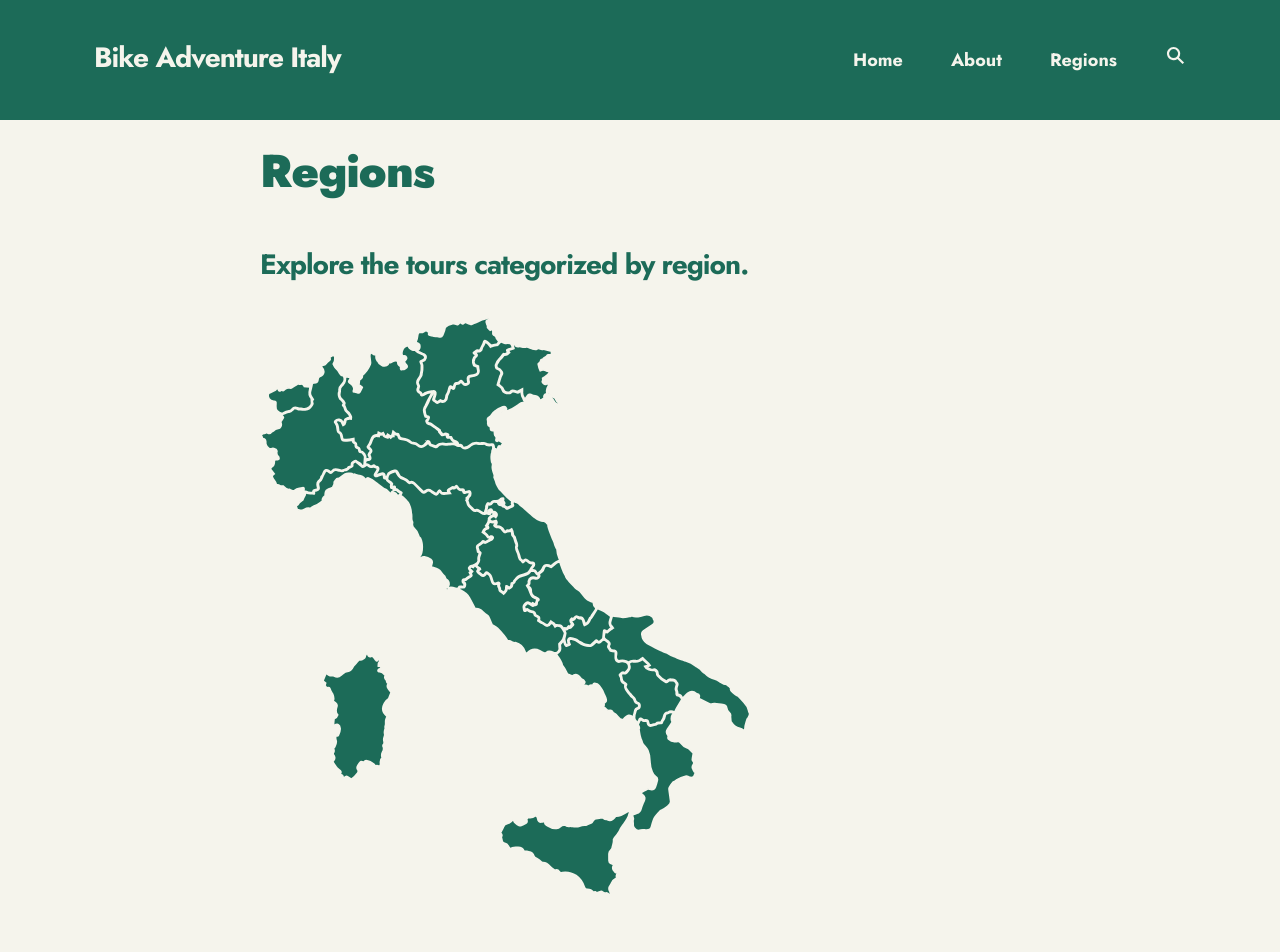
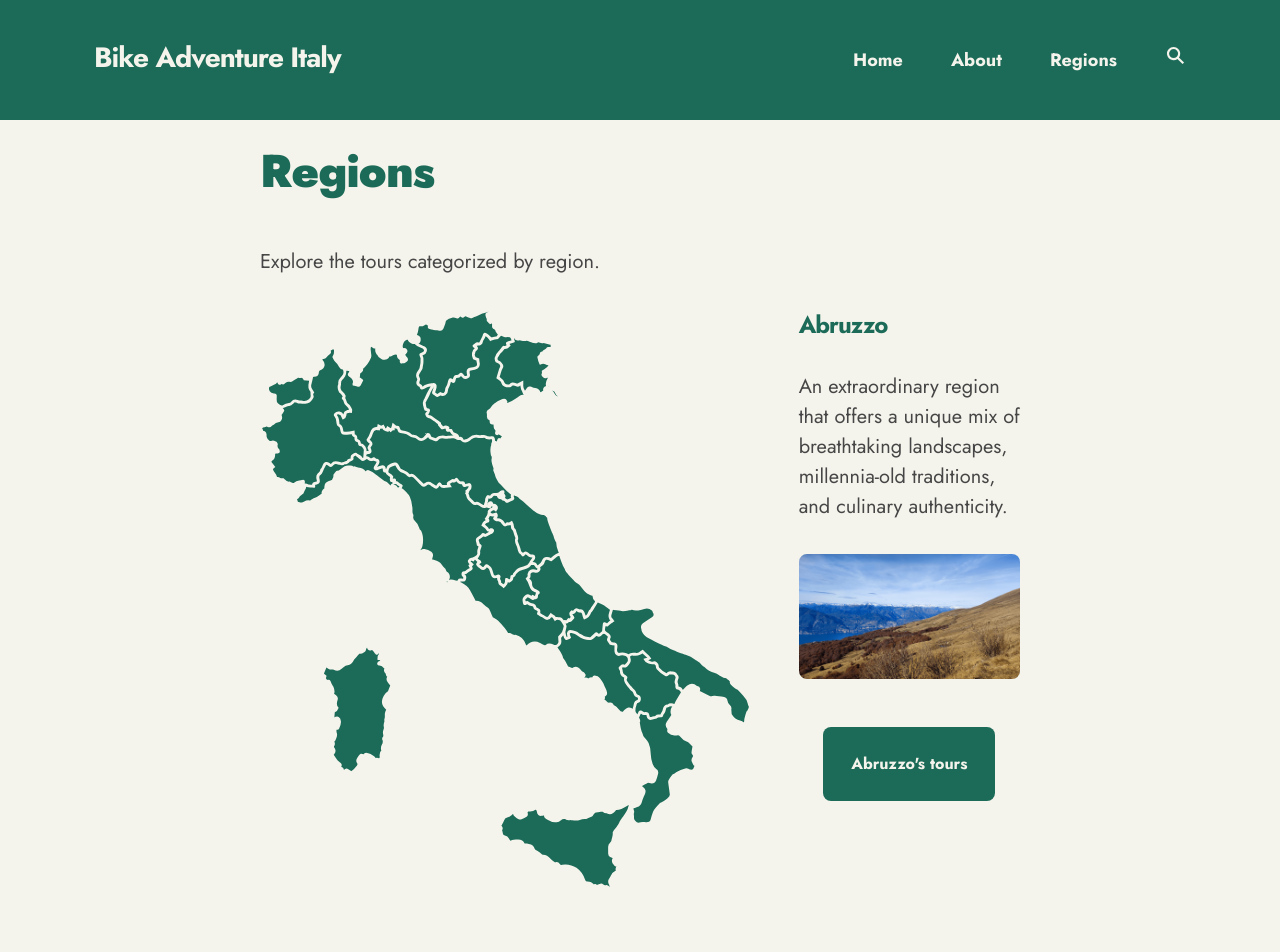
Before and after one commit to PacMat99/bike_adventure_italy, a Jekyll site: the page built from _pages/regions.html, in a window 1280 px wide. Shown: the top 952 px of the page. Built offline with Jekyll 4.4.1, drawn with Linux system fonts in a browser that asks for light colours.

Commit message:
minor bug fix and regions improved

```diff
--- a/_includes/italy-map.html
+++ b/_includes/italy-map.html
@@ -18,7 +18,7 @@
     <defs>
     </defs>
     <g>
-        <path fill="#1c6b58"  class="region" data-nome-regione="Piemonte" stroke="#f5f4ec" stroke-width="2" stroke-miterlimit="10" d="M79.634,47.228
+        <path fill="#1c6b58" class="region" data-nome-regione="Piemonte" stroke="#f5f4ec" stroke-width="2" stroke-miterlimit="10" d="M79.634,47.228
             c1.592-1.213,3.004-2.87,5.694-2.251c0.204,3.029,0.987,6.042-1.072,8.84c-0.295,0.402-0.527,1.177-0.337,1.551
             c0.756,1.488,1.413,3.207,2.619,4.244c2.057,1.769,3.585,3.814,4.746,6.197c0.833,1.71,2.272,2.474,4.044,2.602
             c1.946,3.362,1.325,6.248-1.105,8.909c-0.576,0.63-1.064,1.351-1.691,1.921c-1.67,1.517-2.377,3.356-2.148,5.596
--- /dev/null
+++ b/_includes/regions-preview.html
@@ -0,0 +1,16 @@
+<div id="abruzzo" class="col col-4 col-d-4 col-t-12 hide">
+    <h3>
+        Abruzzo
+    </h3>
+    <p>
+        An extraordinary region that offers a unique mix of breathtaking landscapes, millennia-old traditions, and culinary authenticity.
+    </p>
+    <img src="../images/social/baldo1.png">
+    <div class="show-region-preview">
+        <a href="../regions-pages/abruzzo.html">
+            <button class="button region-button">
+                Abruzzo's tours
+            </button>
+        </a>
+    </div>
+</div>
--- a/_pages/regions.html
+++ b/_pages/regions.html
@@ -5,10 +5,16 @@ permalink: /regions/
 image:
 ---
 
+<!--<style>
+    .hide {
+        display: none;
+    }
+</style>-->
+
 <class="container">
-    <h2>
+    <p>
         Explore the tours categorized by region.
-    </h2>
+    </p>
 
     <div class="row">
         <!--<div class="col col-6">
@@ -26,5 +32,6 @@ image:
         <div class="col col-8 col-d-8 col-t-12">
             {% include italy-map.html %}
         </div>
+        {% include regions-preview.html %}
     </div>
 </div>
--- a/_sass/3-modules/_footer.scss
+++ b/_sass/3-modules/_footer.scss
@@ -93,7 +93,7 @@
         align-items: center;
         padding: 4px;
         font-size: 20px;
-        color: var(--white);
+        color: var(--dark-green);
 
         &:hover {
             color: var(--orange);
--- a/_sass/4-layouts/_post.scss
+++ b/_sass/4-layouts/_post.scss
@@ -276,6 +276,31 @@
     }
 }
 
+/* Regions for map */
+.show-region-preview {
+    margin: 48px 0 32px;
+    text-align: center;
+
+    .region-button {
+        padding: 28px;
+        border-radius: 8px;
+        text-decoration: underline;
+        text-decoration-color: transparent;
+
+        &:hover {
+            text-decoration-color: var(--dark-green);
+        }
+    }
+
+    @media only screen and (max-width: $mobile) {
+        margin: 60px 0 0;
+
+        .disqus-button {
+            padding: 24px;
+        }
+    }
+}
+
 /* Disqus */
 .show-comments {
     margin: 48px 0 32px;
```
Also changed, not shown: regions-pages/abruzzo.md (+8 -8 lines).
